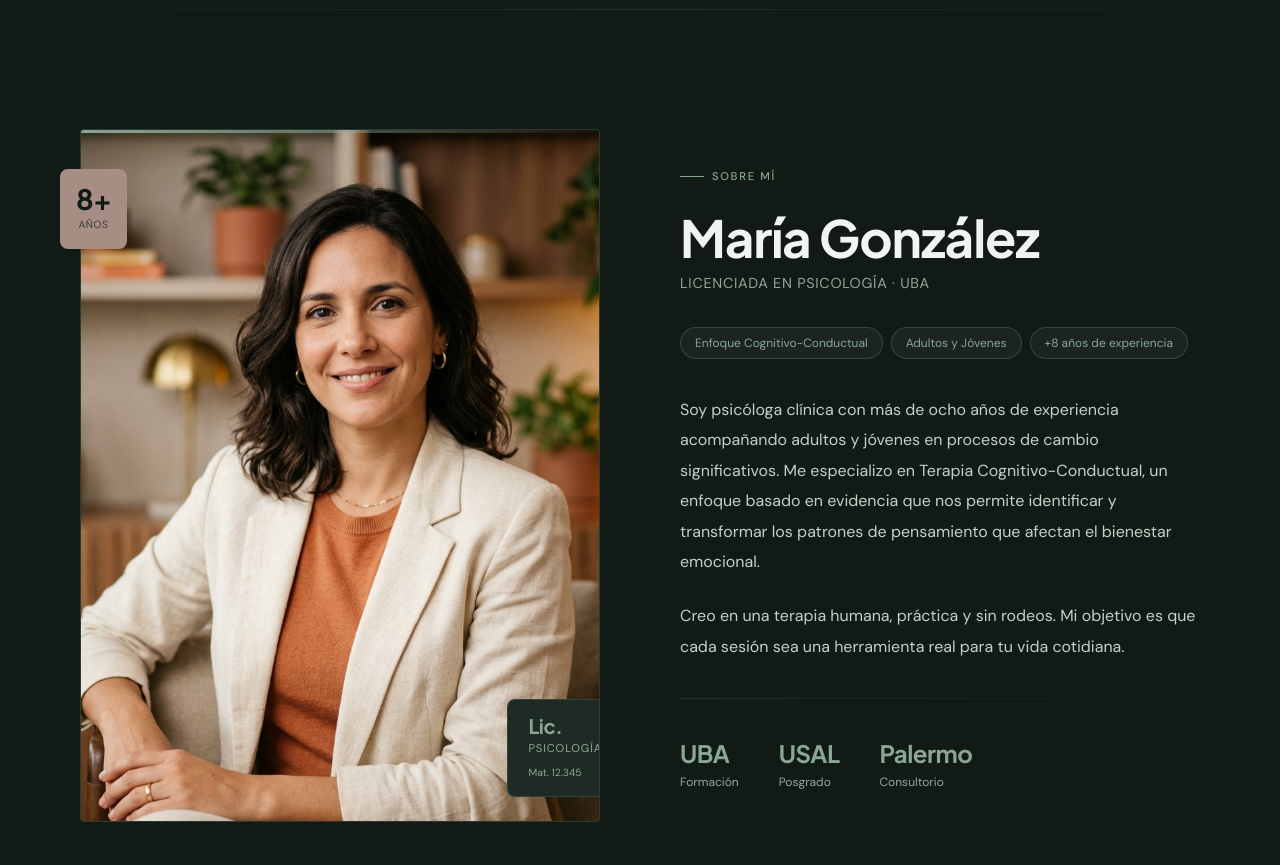
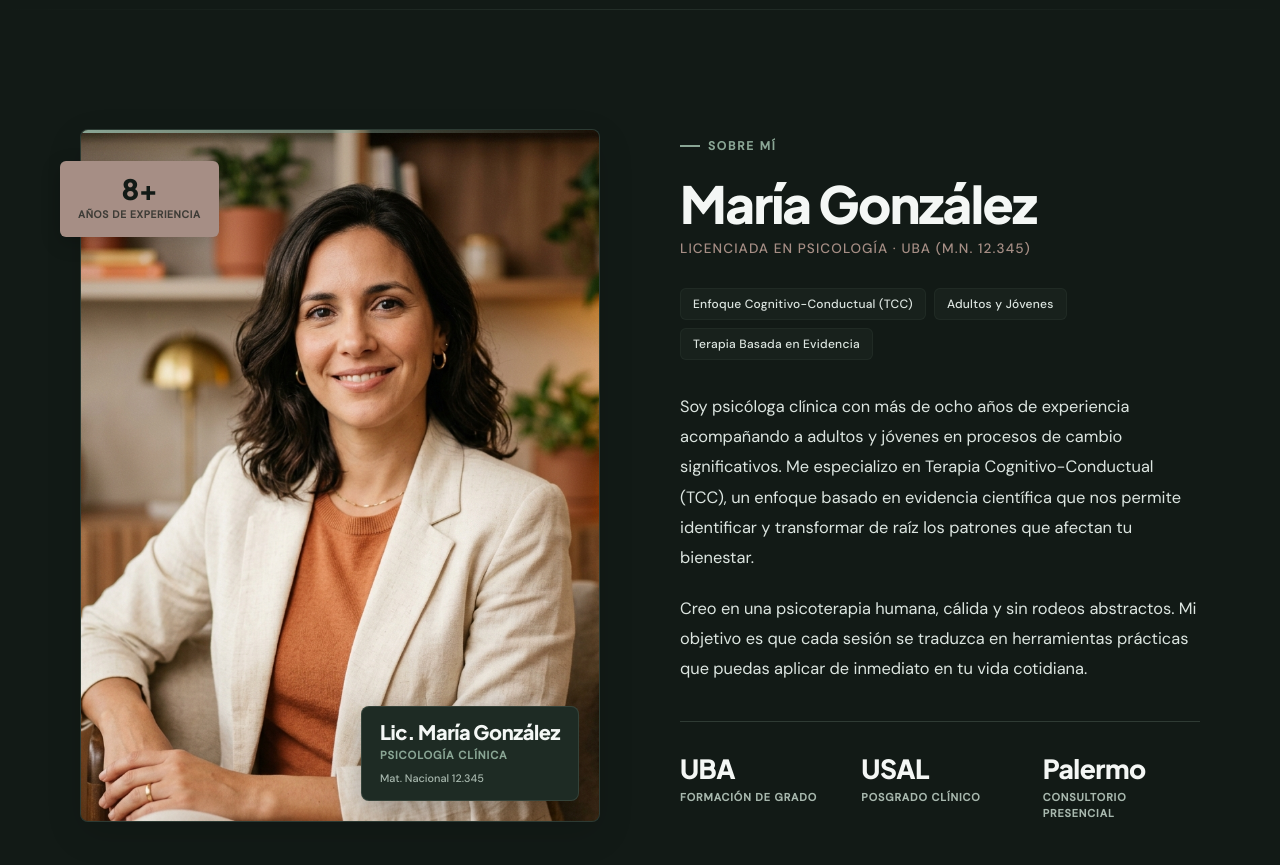
Before and after one commit to matutombino97/psicologo-pagina-2, a React (Vite) app: page / in a window 1280 px wide. Shown: the part 1920-2785 px from the top of the page. Built offline with nearby package versions, Linux system fonts and the light colour scheme.

Commit message:
feat(sobre-mi): enhance badge contrast over photo, improve bio text luminosity for WCAG, refine credential hierarchy, and remove redundant experience pill

```diff
--- a/src/components/SobreMi.jsx
+++ b/src/components/SobreMi.jsx
@@ -1,8 +1,8 @@
 export default function SobreMi() {
   const pills = [
-    'Enfoque Cognitivo-Conductual',
+    'Enfoque Cognitivo-Conductual (TCC)',
     'Adultos y Jóvenes',
-    '+8 años de experiencia',
+    'Terapia Basada en Evidencia',
   ];
 
   return (
@@ -50,9 +50,10 @@ export default function SobreMi() {
               position: 'relative',
               aspectRatio: '3/4',
               backgroundColor: 'var(--surface)',
-              borderRadius: '4px',
+              borderRadius: '8px',
               overflow: 'hidden',
-              border: '1px solid var(--gold-a12)',
+              border: '1px solid var(--border)',
+              boxShadow: '0 12px 36px rgba(0, 0, 0, 0.12)',
             }}
           >
             {/* Real photo */}
@@ -69,53 +70,56 @@ export default function SobreMi() {
               }}
             />
 
-            {/* Credential badge */}
+            {/* Credential badge — High contrast solid card, fully legible over the blazer */}
             <div
               className="sobre-mi-badge-credential"
               style={{
                 position: 'absolute',
-                bottom: '24px',
-                right: '-24px',
+                bottom: '20px',
+                right: '20px',
                 backgroundColor: 'var(--surface)',
-                border: '1px solid var(--gold-a20)',
+                border: '1px solid var(--border-solid)',
                 borderRadius: '8px',
-                padding: '16px 20px',
-                backdropFilter: 'blur(12px)',
+                padding: '14px 18px',
+                boxShadow: '0 8px 24px rgba(0, 0, 0, 0.25)',
+                backdropFilter: 'blur(20px)',
               }}
             >
               <div
                 style={{
                   fontFamily: 'var(--font-display)',
                   fontSize: '1.25rem',
-                  fontWeight: '700',
-                  color: 'var(--gold)',
-                  lineHeight: 1,
+                  fontWeight: '800',
+                  color: 'var(--text-primary)',
+                  lineHeight: 1.1,
                   letterSpacing: '-0.02em',
                 }}
               >
-                Lic.
+                Lic. María González
               </div>
               <div
                 style={{
                   fontFamily: '"DM Sans", sans-serif',
                   fontSize: '0.7rem',
-                  color: 'var(--text-muted)',
+                  fontWeight: '600',
+                  color: 'var(--gold)',
                   marginTop: '4px',
                   textTransform: 'uppercase',
                   letterSpacing: '0.08em',
                 }}
               >
-                Psicología
+                Psicología Clínica
               </div>
               <div
                 style={{
                   fontFamily: '"DM Sans", sans-serif',
-                  fontSize: '0.65rem',
-                  color: 'var(--gold)',
-                  marginTop: '8px',
+                  fontSize: '0.68rem',
+                  color: 'var(--text-muted)',
+                  marginTop: '6px',
+                  fontWeight: '500',
                 }}
               >
-                Mat. 12.345
+                Mat. Nacional 12.345
               </div>
             </div>
 
@@ -132,24 +136,25 @@ export default function SobreMi() {
             />
           </div>
 
-          {/* Years badge */}
+          {/* Years badge — Kept on photo as prominent visual anchor */}
           <div
             className="sobre-mi-badge-years"
             style={{
               position: 'absolute',
-              top: '40px',
+              top: '32px',
               left: '-20px',
               backgroundColor: 'var(--terracotta)',
-              borderRadius: '8px',
-              padding: '16px',
+              borderRadius: '6px',
+              padding: '14px 18px',
               textAlign: 'center',
+              boxShadow: '0 6px 20px rgba(0, 0, 0, 0.2)',
             }}
           >
             <div
               style={{
                 fontFamily: 'var(--font-display)',
                 fontSize: '1.75rem',
-                fontWeight: '700',
+                fontWeight: '800',
                 color: 'var(--text-on-dark-accent)',
                 lineHeight: 1,
                 letterSpacing: '-0.02em',
@@ -161,13 +166,14 @@ export default function SobreMi() {
               style={{
                 fontFamily: '"DM Sans", sans-serif',
                 fontSize: '0.65rem',
+                fontWeight: '600',
                 color: 'var(--text-on-terra)',
                 marginTop: '4px',
                 textTransform: 'uppercase',
-                letterSpacing: '0.05em',
+                letterSpacing: '0.06em',
               }}
             >
-              Años
+              Años de Experiencia
             </div>
           </div>
         </div>
@@ -180,22 +186,22 @@ export default function SobreMi() {
               display: 'inline-flex',
               alignItems: 'center',
               gap: '8px',
-              marginBottom: '24px',
+              marginBottom: '20px',
             }}
           >
             <span
               style={{
                 display: 'inline-block',
-                width: '24px',
-                height: '1px',
+                width: '20px',
+                height: '1.5px',
                 backgroundColor: 'var(--gold)',
               }}
             />
             <span
               style={{
                 fontFamily: '"DM Sans", sans-serif',
-                fontSize: '0.7rem',
-                fontWeight: '500',
+                fontSize: '0.75rem',
+                fontWeight: '600',
                 color: 'var(--gold)',
                 textTransform: 'uppercase',
                 letterSpacing: '0.15em',
@@ -209,11 +215,11 @@ export default function SobreMi() {
             style={{
               fontFamily: 'var(--font-display)',
               fontSize: 'clamp(2.5rem, 4vw, 3.5rem)',
-              fontWeight: '700',
+              fontWeight: '800',
               color: 'var(--text-primary)',
               lineHeight: '1.1',
               marginBottom: '8px',
-              letterSpacing: '-0.02em',
+              letterSpacing: '-0.03em',
             }}
           >
             María González
@@ -221,23 +227,24 @@ export default function SobreMi() {
           <p
             style={{
               fontFamily: '"DM Sans", sans-serif',
-              fontSize: '0.9rem',
-              color: 'var(--text-muted)',
-              marginBottom: '32px',
-              letterSpacing: '0.05em',
+              fontSize: '0.85rem',
+              fontWeight: '500',
+              color: 'var(--terracotta)',
+              marginBottom: '28px',
+              letterSpacing: '0.08em',
               textTransform: 'uppercase',
             }}
           >
-            Licenciada en Psicología · UBA
+            Licenciada en Psicología · UBA (M.N. 12.345)
           </p>
 
-          {/* Pills */}
+          {/* Value Quality Pills — Redundancy eliminated */}
           <div
             style={{
               display: 'flex',
               gap: '8px',
               flexWrap: 'wrap',
-              marginBottom: '36px',
+              marginBottom: '32px',
             }}
           >
             {pills.map((p) => (
@@ -246,12 +253,13 @@ export default function SobreMi() {
                 style={{
                   fontFamily: '"DM Sans", sans-serif',
                   fontSize: '0.75rem',
-                  fontWeight: '400',
-                  color: 'var(--gold)',
-                  backgroundColor: 'var(--gold-a08)',
-                  border: '1px solid var(--gold-a25)',
-                  borderRadius: '100px',
-                  padding: '6px 14px',
+                  fontWeight: '500',
+                  color: 'var(--text-body)',
+                  backgroundColor: 'var(--gold-a05)',
+                  border: '1px solid var(--border-soft)',
+                  borderRadius: '6px',
+                  padding: '6px 12px',
+                  letterSpacing: '0.02em',
                 }}
               >
                 {p}
@@ -259,67 +267,70 @@ export default function SobreMi() {
             ))}
           </div>
 
-          {/* Bio */}
+          {/* High Contrast Narrative Bio */}
           <p
             style={{
               fontFamily: '"DM Sans", sans-serif',
-              fontSize: '1rem',
+              fontSize: '1.025rem',
               color: 'var(--text-body)',
-              lineHeight: '1.9',
-              marginBottom: '24px',
+              lineHeight: '1.85',
+              marginBottom: '20px',
+              fontWeight: '400',
             }}
           >
-            Soy psicóloga clínica con más de ocho años de experiencia acompañando adultos y jóvenes
-            en procesos de cambio significativos. Me especializo en Terapia Cognitivo-Conductual,
-            un enfoque basado en evidencia que nos permite identificar y transformar los patrones
-            de pensamiento que afectan el bienestar emocional.
+            Soy psicóloga clínica con más de ocho años de experiencia acompañando a adultos y jóvenes en procesos de cambio significativos. Me especializo en Terapia Cognitivo-Conductual (TCC), un enfoque basado en evidencia científica que nos permite identificar y transformar de raíz los patrones que afectan tu bienestar.
           </p>
           <p
             style={{
               fontFamily: '"DM Sans", sans-serif',
-              fontSize: '1rem',
+              fontSize: '1.025rem',
               color: 'var(--text-body)',
-              lineHeight: '1.9',
+              lineHeight: '1.85',
+              marginBottom: '36px',
+              fontWeight: '400',
             }}
           >
-            Creo en una terapia humana, práctica y sin rodeos. Mi objetivo es que cada sesión
-            sea una herramienta real para tu vida cotidiana.
+            Creo en una psicoterapia humana, cálida y sin rodeos abstractos. Mi objetivo es que cada sesión se traduzca en herramientas prácticas que puedas aplicar de inmediato en tu vida cotidiana.
           </p>
 
           {/* Divider */}
           <div
             style={{
               height: '1px',
-              background: 'var(--divider-gold-to-right)',
-              margin: '36px 0',
+              background: 'var(--border-solid)',
+              marginBottom: '32px',
             }}
           />
 
-          {/* Quick stats */}
-          <div style={{ display: 'flex', gap: '40px' }}>
+          {/* Credentials with Clear Typographic Hierarchy */}
+          <div style={{ display: 'grid', gridTemplateColumns: 'repeat(auto-fit, minmax(110px, 1fr))', gap: '24px' }}>
             {[
-              { num: 'UBA', label: 'Formación' },
-              { num: 'USAL', label: 'Posgrado' },
-              { num: 'Palermo', label: 'Consultorio' },
+              { val: 'UBA', label: 'Formación de Grado' },
+              { val: 'USAL', label: 'Posgrado Clínico' },
+              { val: 'Palermo', label: 'Consultorio Presencial' },
             ].map((s) => (
-              <div key={s.num}>
+              <div key={s.val}>
                 <div
                   style={{
                     fontFamily: 'var(--font-display)',
-                    fontSize: '1.5rem',
-                    fontWeight: '700',
-                    color: 'var(--gold)',
+                    fontSize: '1.65rem',
+                    fontWeight: '800',
+                    color: 'var(--text-primary)',
                     letterSpacing: '-0.02em',
+                    lineHeight: 1.1,
                   }}
                 >
-                  {s.num}
+                  {s.val}
                 </div>
                 <div
                   style={{
                     fontFamily: '"DM Sans", sans-serif',
-                    fontSize: '0.75rem',
+                    fontSize: '0.68rem',
+                    fontWeight: '600',
                     color: 'var(--text-muted)',
-                    marginTop: '2px',
+                    marginTop: '6px',
+                    textTransform: 'uppercase',
+                    letterSpacing: '0.08em',
                   }}
                 >
                   {s.label}
--- a/src/index.css
+++ b/src/index.css
@@ -22,11 +22,11 @@
   --terracotta-dark: #8E776F;
 
   /* Text */
-  --text-primary: #F0F4F2;
-  --text-body: #C5D0C9;
-  --text-muted: #95A59B;
-  --text-dim: #5C6E63;
-  --text-disabled: #435249;
+  --text-primary: #F4F7F5;
+  --text-body: #DCE5E0;
+  --text-muted: #A8B8AE;
+  --text-dim: #718578;
+  --text-disabled: #4A5B51;
   --text-on-dark-accent: #121A16;
   --text-agenda-heading: #F0F4F2;
   --text-agenda-body: #95A59B;
```
